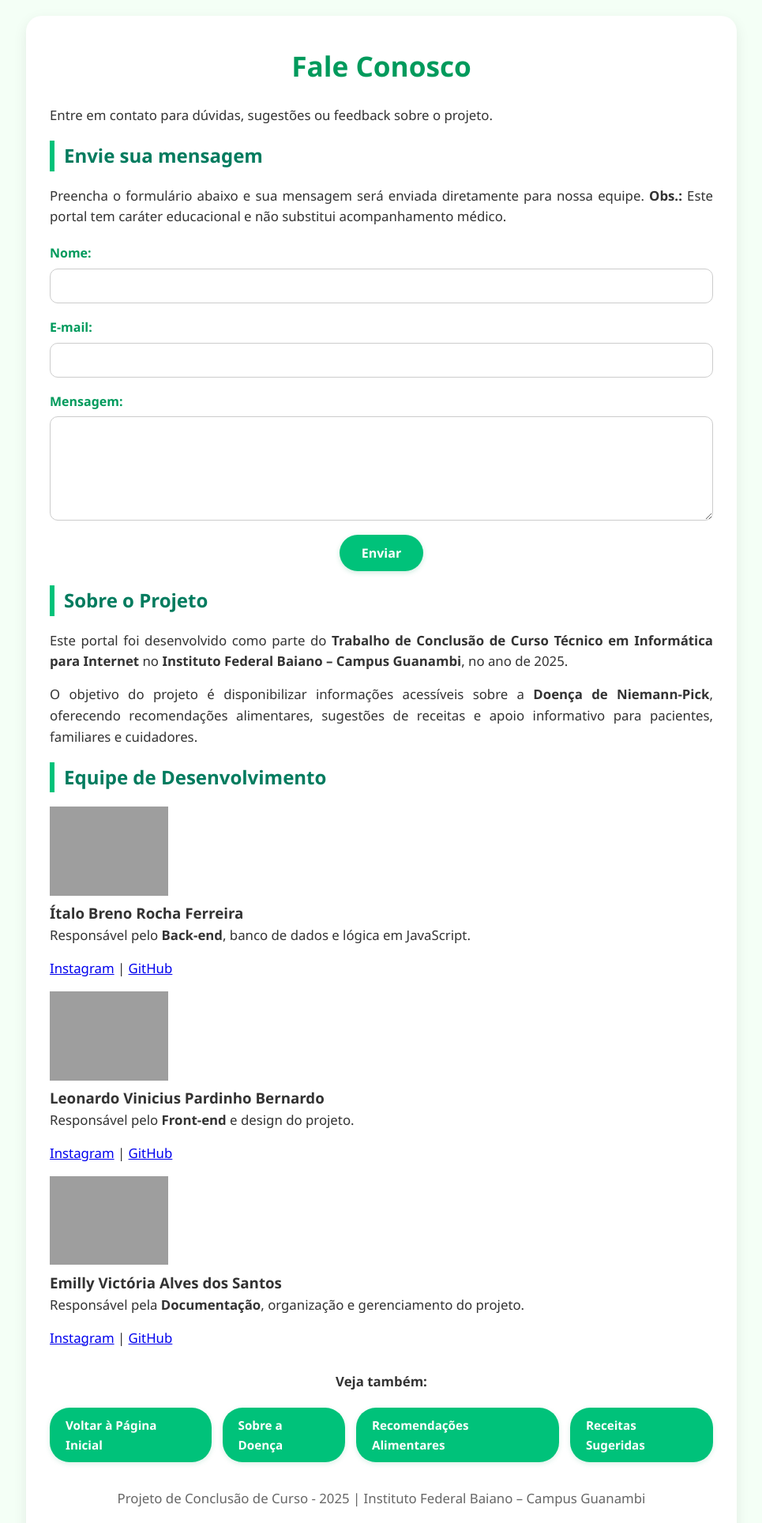
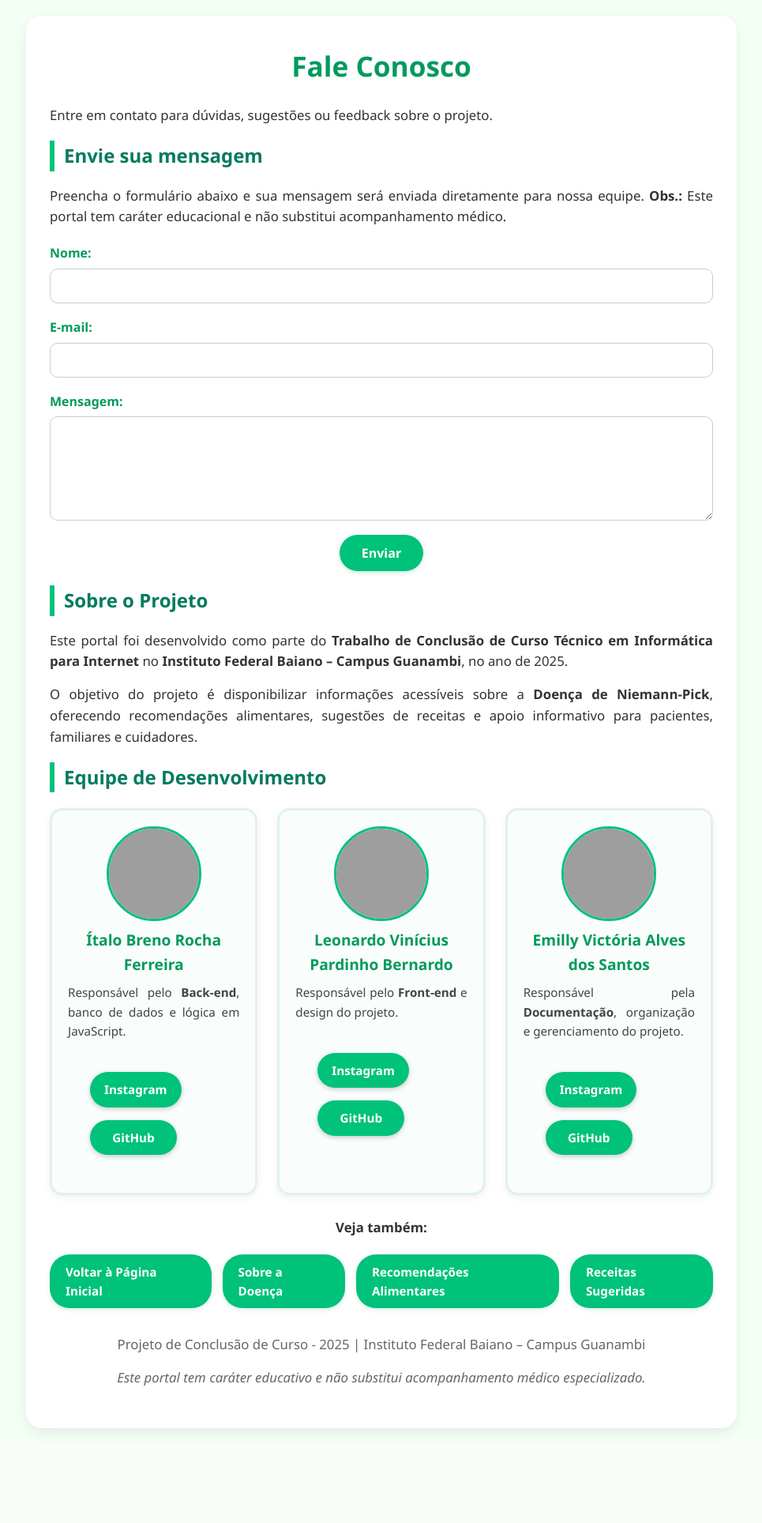
Before and after one commit to italobrenorf/projeto_de_conclusao, a Django app: page /contato.html in a window 1280 px wide. Shown: the top 1928 px of the page at 79% size, without its empty margins (157-1122 px from the left). After the commit the page ends 1815 px from the top, so only its background shows below. Run offline with Django 5.2, Linux system fonts and the light colour scheme; grey boxes are pictures that could not be loaded.

Commit message:
acrescentado a estilização da parte de contato

```diff
--- a/static/style.css
+++ b/static/style.css
@@ -375,6 +375,76 @@ footer {
     box-shadow: 0 4px 10px rgba(0, 154, 92, 0.25);
 }
 
+/* ================== ESTILO EQUIPE ================== */
+.equipe {
+    display: grid;
+    grid-template-columns: repeat(auto-fit, minmax(250px, 1fr));
+    gap: 25px;
+    margin-top: 20px;
+}
+
+.membro {
+    background: #f9fdfb;
+    border: 3px solid #e0f2ea;
+    border-radius: 16px;
+    padding: 20px;
+    text-align: center;
+    transition: all 0.3s ease;
+    box-shadow: 0 3px 10px rgba(0, 0, 0, 0.06);
+}
+
+.membro:hover {
+    transform: translateY(-5px);
+    box-shadow: 0 6px 16px rgba(0, 0, 0, 0.12);
+}
+
+.membro img{
+    width:120px;
+    height:120px;
+    border-radius:50%;
+    object-fit:cover;
+    border:3px solid #00c27a;
+    margin-bottom:1px;
+}
+
+
+.membro h3 {
+    font-size: 1.2rem;
+    color: #009a5c;
+    margin-bottom: 8px;
+}
+
+.membro p {
+    font-size: 0.95rem;
+    color: #444;
+    margin-bottom: 12px;
+}
+
+/* === Links da equipe como botões === */
+.membro .links {
+    display: flex;
+    justify-content: center;
+    gap: 30px;
+    flex-wrap: wrap;
+    margin-top: 12px;
+}
+
+/* Botões padrão da equipe */
+.membro .links a {
+    text-decoration: none;
+    padding: 10px 18px;
+    border-radius: 25px;
+    font-size: 0.95rem;
+    font-weight: bold;
+    transition: all 0.3s ease;
+    display: inline-block;
+    min-width: 110px;
+    text-align: center;
+    color: #fff;
+    box-shadow: 0 2px 6px rgba(0, 0, 0, 0.2);
+}
+
+
 
 /* Responsividade */
 @media (max-width: 768px) {
--- a/templates/contato.html
+++ b/templates/contato.html
@@ -16,6 +16,7 @@
         </header>
 
         <main>
+            <!-- Formulário de contato -->
             <section>
                 <h2>Envie sua mensagem</h2>
                 <p>
@@ -49,9 +50,9 @@
                     {% endfor %}
                 </div>
                 {% endif %}
-
             </section>
 
+            <!-- Sobre o Projeto -->
             <section>
                 <h2>Sobre o Projeto</h2>
                 <p>
@@ -66,38 +67,54 @@
                 </p>
             </section>
 
+            <!-- Equipe de Desenvolvimento -->
             <section>
                 <h2>Equipe de Desenvolvimento</h2>
                 <div class="equipe">
+
+                    <!-- Membro 1 -->
                     <div class="membro">
-                        <img src="../static/img/italo.jpg" alt="Foto de Ítalo Breno" width="150">
+                        <img src="../static/imgs2/italo.jpg" alt="Foto de Ítalo Breno">
                         <h3>Ítalo Breno Rocha Ferreira</h3>
                         <p>Responsável pelo <strong>Back-end</strong>, banco de dados e lógica em JavaScript.</p>
-                        <p><a href="https://www.instagram.com/italobrenor_f?igsh=NGJqNHE1Nm9tNzc="
-                                target="_blank">Instagram</a> | <a href="https://github.com/italobrenorf"
-                                target="_blank">GitHub</a></p>
+                        <div class="links">
+                            <ul>
+                                <li><a href="https://www.instagram.com/italobrenor_f/" target="_blank">Instagram</a></li>
+                                <li><a href="https://github.com/italobrenorf" target="_blank">GitHub</a></li>
+                            </ul>
+                        </div>
                     </div>
 
+                    <!-- Membro 2 -->
                     <div class="membro">
-                        <img src="../static/img/leonardo.jpg" alt="Foto de Leonardo Vinicius" width="150">
-                        <h3>Leonardo Vinicius Pardinho Bernardo</h3>
+                        <img src="../static/imgs2/italo.jpg" alt="Foto de Leonardo Vinícius">
+                        <h3>Leonardo Vinícius Pardinho Bernardo</h3>
                         <p>Responsável pelo <strong>Front-end</strong> e design do projeto.</p>
-                        <p><a href="https://www.instagram.com/leozinxxr_?igsh=ZHV4YmhlbHh0Z3Vh"
-                                target="_blank">Instagram</a> | <a href="https://github.com/leonardo-vinicius2"
-                                target="_blank">GitHub</a></p>
+                        <div class="links">
+                            <ul>
+                                <li><a href="https://www.instagram.com/leozinxxr_/" target="_blank">Instagram</a></li>
+                                <li><a href="https://github.com/leonardo-vinicius2" target="_blank">GitHub</a></li>
+                            </ul>
+                        </div>
                     </div>
 
+                    <!-- Membro 3 -->
                     <div class="membro">
-                        <img src="../static/img/emilly.jpg" alt="Foto de Emilly Victória" width="150">
+                        <img src="../static/imgs2/italo.jpg" alt="Foto de Emilly Victória" >
                         <h3>Emilly Victória Alves dos Santos</h3>
                         <p>Responsável pela <strong>Documentação</strong>, organização e gerenciamento do projeto.</p>
-                        <p><a href="https://www.instagram.com/emillyszf?igsh=cWg4ZXFsd2cydjlm"
-                                target="_blank">Instagram</a> | <a href="https://github.com/emilly-victoria"
-                                target="_blank">GitHub</a></p>
+                        <div class="links">
+                            <ul>
+                                <li><a href="https://www.instagram.com/emillyszf/" target="_blank">Instagram</a></li>
+                                <li><a href="https://github.com/emilly-victoria" target="_blank">GitHub</a></li>
+                            </ul>
+                        </div>
                     </div>
+
                 </div>
             </section>
 
+            <!-- Navegação interna -->
             <nav>
                 <p>Veja também:</p>
                 <ul>
@@ -109,6 +126,7 @@
             </nav>
         </main>
 
+        <!-- Rodapé -->
         <footer>
             <p>Projeto de Conclusão de Curso - 2025 | Instituto Federal Baiano – Campus Guanambi</p>
             <p><em>Este portal tem caráter educativo e não substitui acompanhamento médico especializado.</em></p>
```
Also changed, not shown: sistema/settings.py (+4 -4 lines), 1 other file.
